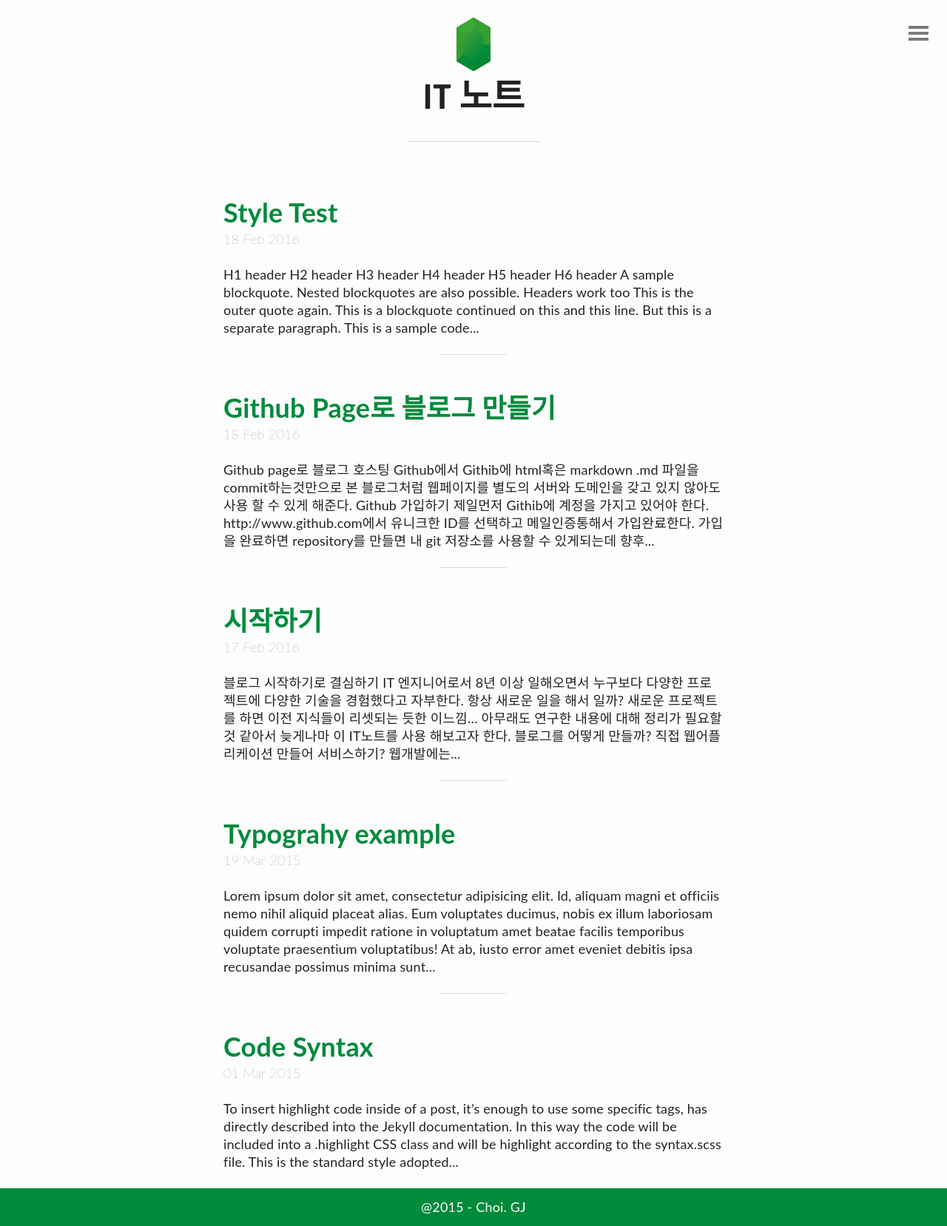
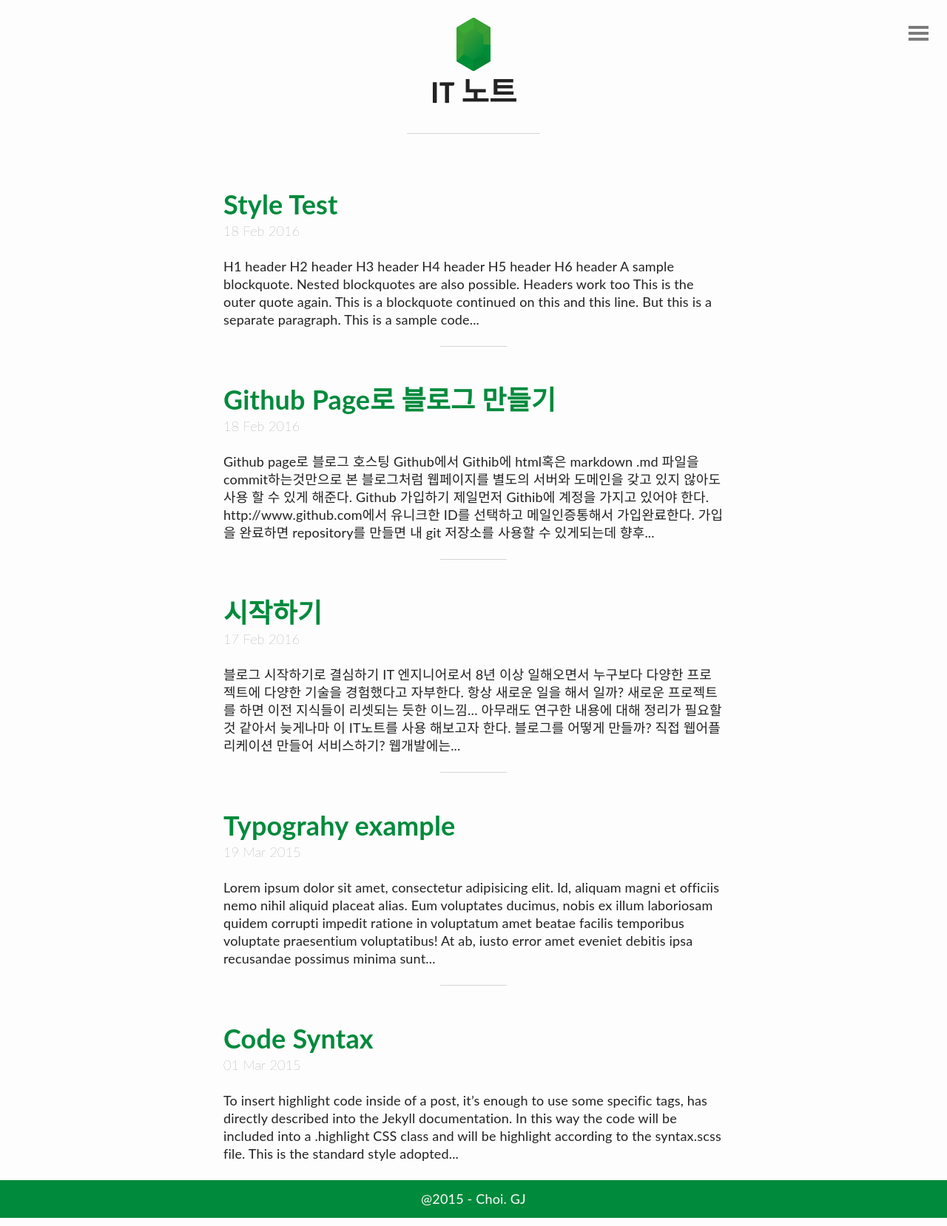
Before and after one commit to gjchoi/gjchoi.bak, a Jekyll site: the page built from index.html, in a window 1280 px wide. Shown: the whole page at 74% size. Built offline with Jekyll 4.4.1, drawn with Linux system fonts in a browser that asks for light colours; the list of posts is cut into pages by our own code; comment, search, counter and statistics services are not loaded.

Commit message:
Update typography.scss

```diff
--- a/_sass/typography.scss
+++ b/_sass/typography.scss
@@ -17,7 +17,7 @@ p, ul, ol {
 }
 
 h1 {
-	font-size: 2.05em; /* 36px/16px */
+	font-size: 2.25em; /* 36px/16px */
 	line-height: 1.3333em; /* 48px/36px */
 	padding: 0.33335em 0; /* 12px/36px * 2 (Use padding instead of margin to maintain proximity with paragraph) */
 }
@@ -65,7 +65,7 @@ p, ul, ol {
 }
 
 h1 {
-	font-size: 2.6667em; /* 48px/18px */
+	font-size: 2.25em; /* 48px/18px */
 	line-height: 1em; /* 48px/48px */
 	padding: 0.25em 0; /* 12px/48px * 2 (Use padding instead of margin to maintain proximity with paragraph) */
 }
```
